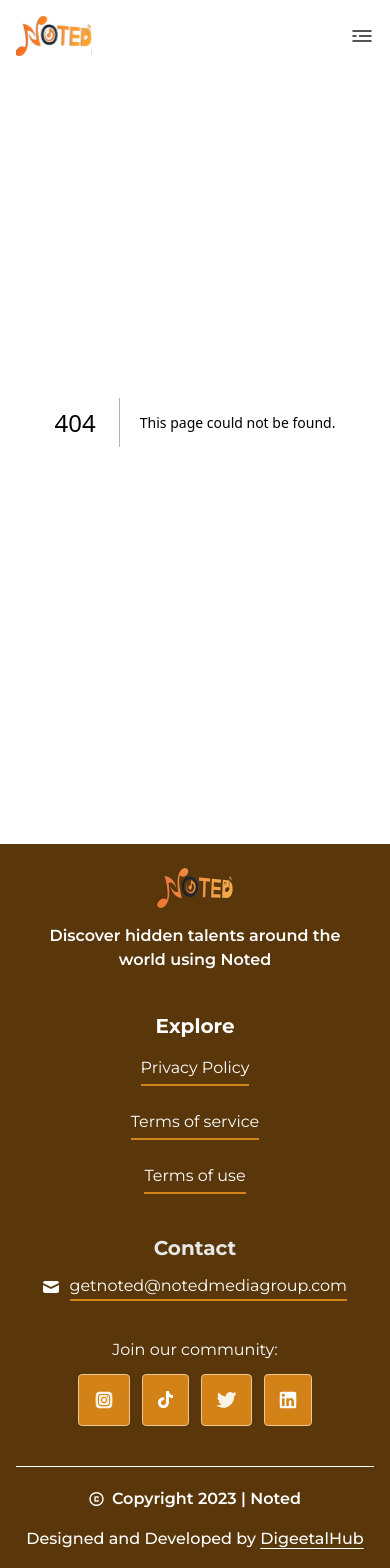
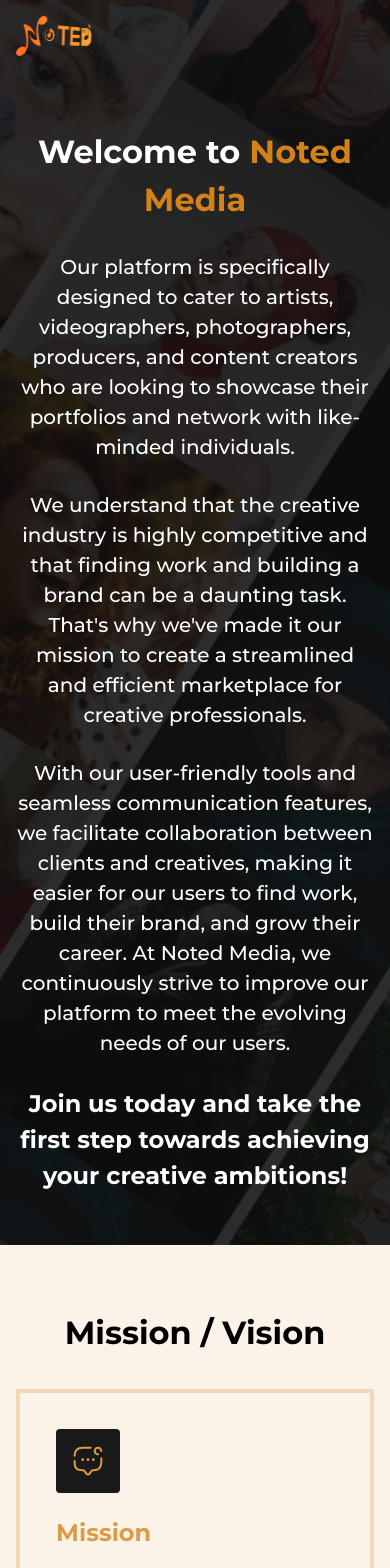
Before and after one commit to DigeetalHub/Noted-web, a Next.js app: page /about in a window 390 px wide. Before the commit this address had no page. Shown: the top 1568 px of the page. Built offline with nearby package versions, Linux system fonts and the light colour scheme.

Commit message:
[FEAT] About page mobile view done

```diff
--- a/components/FeaturesCard.js
+++ b/components/FeaturesCard.js
@@ -1,12 +1,12 @@
 import React from "react";
 import Image from "next/image";
 
-const FeaturesCard = ({ image, heading, desc }) => {
+const FeaturesCard = ({ image, heading, desc, alt }) => {
 	return (
 		<div className="border-4 border-brandPrimary100 p-9 flex flex-col gap-[4.5rem] md:w-[48%] xl:w-[33%] text-neutrals500">
 			<div className="flex flex-col items-center gap-6">
-				<div className="p-4 bg-neutrals600 rounded-[4px] mr-auto">
-					<Image src={image} alt="" className="w-auto" />
+				<div className={`bg-neutrals600 rounded-[4px] p-4 mr-auto`}>
+					<Image src={image} alt={alt} className="w-auto" />
 				</div>
 				<div className="flex flex-col space-y-4">
 					<h2 className="font-bold text-2xl text-brandPrimary400">{heading}</h2>
--- /dev/null
+++ b/components/ValueCard.js
@@ -0,0 +1,16 @@
+import Image from "next/image";
+import React from "react";
+
+const ValueCard = ({ image, heading, desc, alt }) => {
+	return (
+		<div className="px-6 py-[3.5rem] bg-white rounded-[14px] text-neutrals900 flex flex-col gap-[3rem] shadow-valueCard">
+			<Image src={image} alt={alt} className="" />
+			<div className="flex flex-col gap-4">
+				<h2 className="font-bold text-[1.5rem]">{heading} </h2>
+				<p className="">{desc} </p>
+			</div>
+		</div>
+	);
+};
+
+export default ValueCard;
--- a/data/cardsData.js
+++ b/data/cardsData.js
@@ -5,6 +5,7 @@
 import message from "../public/assets/icons/message.svg";
 import search from "../public/assets/icons/search.svg";
 import user from "../public/assets/icons/user.svg";
+import tree from "../public/assets/icons/tree.svg";
 export const cardsData = [
 	{
 		image: userSearch,
@@ -75,3 +76,52 @@
 		desc: "Get creative with your profile. Show your skills and personality with a profile that truly reflects who you are.",
 	},
 ];
+
+
+export const missionVisionData = [
+	{
+		image: message,
+		heading: "Mission",
+		num: "01",
+		desc: "To empower creatives by connecting them with clients and collaborators on a streamlined digital platform.",
+	},
+	{
+		image: message,
+		heading: "Vision",
+		num: "02",
+		desc: "To become the leading platform for creative professionals worldwide.",
+	},
+];
+
+export const valuesData = [
+	{
+		image: tree,
+		heading: "Empowerment",
+		num: "01",
+		desc: "Providing creatives with a platform they need to achieve their ambitions.",
+	},
+	{
+		image: tree,
+		heading: "Creativity",
+		num: "02",
+		desc: "Encouraging and celebrating creative expression and innovation.",
+	},
+	{
+		image: tree,
+		heading: "Collaboration",
+		num: "03",
+		desc: "Building a supportive community that values teamwork and communication.",
+	},
+	{
+		image: tree,
+		heading: "Fun",
+		num: "04",
+		desc: "Creating a fun and engaging environment that inspires and motivates our users to pursue their creative passions.",
+	},
+	{
+		image: tree,
+		heading: "Passion",
+		num: "05",
+		desc: "Fostering a passion for creativity and the creative industry among our team and community.",
+	},
+];
--- /dev/null
+++ b/pages/about.js
@@ -0,0 +1,70 @@
+import React from "react";
+import Link from "next/link";
+import FeaturesCard from "../components/FeaturesCard";
+import { missionVisionData, valuesData } from "../data/cardsData";
+import ValueCard from "../components/ValueCard";
+
+const About = () => {
+	return (
+		<>
+			<section className="bg-heroImg bg-no-repeat bg-cover bg-center h-auto  md:h-screen relative">
+				<div className="h-full bg-overlay flex flex-col items-center justify-end fold:px-4 md:justify-center">
+					<div className="flex flex-col gap-7 pb-[3.2rem] text-center text-white dualFold:w-[60%] md:w-[79%] fold2Full:w-[82%] xl:w-[60.5%] laptops:w-[65%] bigScreen:w-[60%] pt-[8rem]">
+						<h1 className="font-bold text-[2rem]">
+							Welcome to <span className="text-brandPrimary500">Noted Media</span>
+						</h1>
+						<p className="text-[1.25rem] font-medium">
+							Our platform is specifically designed to cater to artists, videographers, photographers, producers, and
+							content creators who are looking to showcase their portfolios and network with like-minded individuals.
+						</p>
+
+						<p className="text-[1.25rem] font-medium">
+							We understand that the creative industry is highly competitive and that finding work and building a brand
+							can be a daunting task. That&apos;s why we&apos;ve made it our mission to create a streamlined and
+							efficient marketplace for creative professionals.
+						</p>
+
+						<p className="text-[1.25rem] font-medium">
+							With our user-friendly tools and seamless communication features, we facilitate collaboration between
+							clients and creatives, making it easier for our users to find work, build their brand, and grow their
+							career. At Noted Media, we continuously strive to improve our platform to meet the evolving needs of our
+							users.
+						</p>
+						<p className="text-[1.5rem] font-bold">
+							Join us today and take the first step towards achieving your creative ambitions!
+						</p>
+					</div>
+				</div>
+			</section>
+			<section className="bg-brandPrimary50">
+				<div className="py-[4rem] px-4 text-center">
+					<h2 className="font-bold text-[2rem] mb-[2rem]">Mission / Vision</h2>
+					<div className="flex flex-col gap-6 text-left">
+						{missionVisionData.map(({ image, heading, num, desc }) => (
+							<FeaturesCard key={num} image={image} heading={heading} desc={desc} alt={num} />
+						))}
+					</div>
+				</div>
+			</section>
+			<section className="py-[4rem] px-4">
+				<div className="">
+					<div className="">
+						_<h2 className="font-bold text-[2rem] text-center mb-[1.7rem]">Our Core Values</h2>
+						<p className="mb-4">
+							Defining our core values is essential to our success. They guide our decisions, shape our culture, and
+							define who we are.
+						</p>
+						<p className="">Here are our core values below</p>
+					</div>
+					<div className="flex flex-col gap-7 text-left">
+						{valuesData.map(({ image, heading, num, desc }) => (
+							<ValueCard key={num} image={image} heading={heading} desc={desc} alt={heading} />
+						))}
+					</div>
+				</div>
+			</section>
+		</>
+	);
+};
+
+export default About;
--- a/tailwind.config.js
+++ b/tailwind.config.js
@@ -58,6 +58,7 @@
 				card: "0px 24px 32px rgba(0, 0, 0, 0.12)",
 				cardHover: "0px 32px 48px rgba(0, 0, 0, 0.15)",
 				form: "0px 4px 40px rgba(0, 0, 0, 0.08)",
+				valueCard: "0px 12px 16px rgba(0, 0, 0, 0.1)",
 			},
 		},
 		plugins: [],
```
Also changed, not shown: public/assets/icons/tree.svg (added).
